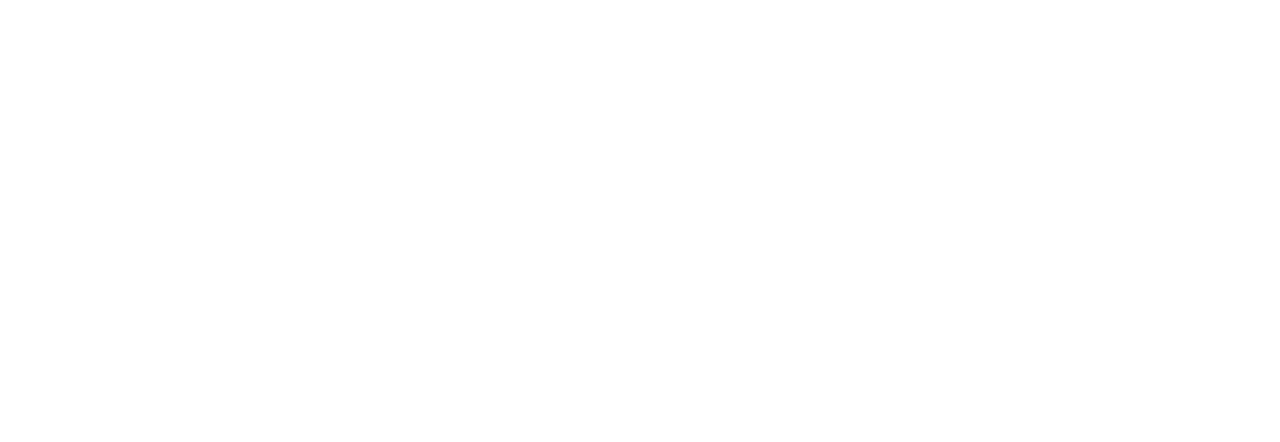
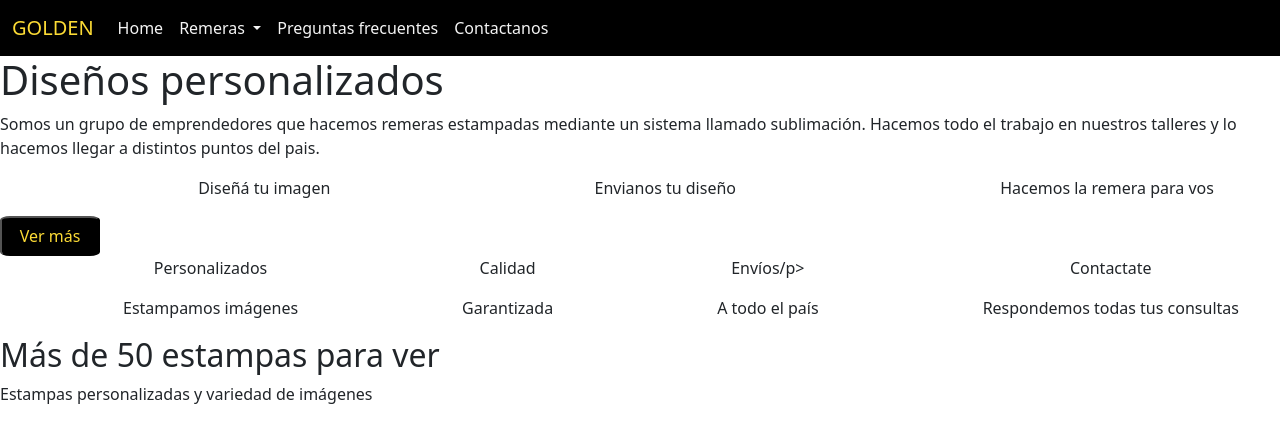
Before and after one commit to octaseiner/Golden, a website: page index.html in a window 1280 px wide. Drawn offline with nearby package versions, Linux system fonts and the light colour scheme.

Commit message:
Cree estructura index y navbar

```diff
--- a/index.html
+++ b/index.html
@@ -9,7 +9,99 @@
     <title>GOLDEN</title>
 </head>
 <body>
+    <head>
+        <nav class="navbar navbar-expand-lg">
+            <div class="container-fluid">
+                <a class="navbar-brand" href="index.html">GOLDEN</a>
+                <button class="navbar-toggler" type="button" data-bs-toggle="collapse"
+                    data-bs-target="#navbarNavDropdown" aria-controls="navbarNavDropdown" aria-expanded="false"
+                    aria-label="Toggle navigation">
+                    <span class="navbar-toggler-icon"></span>
+                </button>
+                <div class="collapse navbar-collapse" id="navbarNavDropdown">
+                    <ul class="navbar-nav">
+                        <li class="nav-item">
+                            <a class="nav-link active" aria-current="page" href="#">Home</a>
+                        </li>
+                        <li class="nav-item dropdown">
+                            <a class="nav-link dropdown-toggle active" href="#" id="navbarDropdownMenuLink" role="button"
+                                data-bs-toggle="dropdown" aria-expanded="false">
+                                Remeras
+                            </a>
+                            <ul class="dropdown-menu" aria-labelledby="navbarDropdownMenuLink">
+                                <li><a class="dropdown-item" href="#">One Direction</a></li>
+                                <li><a class="dropdown-item" href="#">Harry Styles</a></li>
+                                <li><a class="dropdown-item" href="#">Louis Tomlinson</a></li>
+                                <li><a class="dropdown-item" href="#">Personalizados</a></li>
+                                <li><a class="dropdown-item" href="#">Otros</a></li>
+                            </ul>
+                        </li>
+                        <li class="nav-item">
+                            <a class="nav-link active" aria-current="page" href="#">Preguntas frecuentes</a>
+                        </li>
+                        <li class="nav-item">
+                            <a class="nav-link active" aria-current="page" href="#">Contactanos</a>
+                        </li>
+                    </ul>
+                </div>
+            </div>
+        </nav>
+    </head>
 
+    <main>
+        <!-- SECCIÓN PRINCIPAL -->
+        <section id="principalIndex">
+            <h1>Diseños personalizados</h1>
+            <p>Somos un grupo de emprendedores que hacemos remeras estampadas
+                mediante un sistema llamado sublimación. Hacemos todo el trabajo
+                en nuestros talleres y lo hacemos llegar a distintos puntos del pais.
+            </p>
+            <div>
+                <img src="" alt="">
+                <span><p>Diseñá tu imagen</p></span>
+                <img src="" alt="">
+                <span><p>Envianos tu diseño</p></span>
+                <img src="" alt="">
+                <span><p>Hacemos la remera para vos</p></span>
+            </div>
+            <button><a href="#">Ver más</a></button>
+
+            <div>
+                <img src="" alt="">
+                <span><div>
+                    <p>Personalizados</p>
+                    <p>Estampamos imágenes</p>
+                </div></span>
+                <img src="" alt="">
+                <span><div>
+                    <p>Calidad</p>
+                    <p>Garantizada</p>
+                </div></span>
+                <img src="" alt="">
+                <span><div>
+                    <p>Envíos/p>
+                    <p>A todo el país</p>
+                </div></span>
+                <img src="" alt="">
+                <span><div>
+                    <p>Contactate</p>
+                    <p>Respondemos todas tus consultas</p>
+                </div></span>
+            </div>
+        </section>
+
+        <!-- CAROUSEL -->
+        <section id="carouselIndex">
+            <div>
+                <h2>Más de 50 estampas para ver</h2>
+                <p>Estampas personalizadas y variedad de imágenes</p>
+            </div>
+            <div>
+
+            </div>
+        </section>
+
+    </main>
 
     <script src="https://cdn.jsdelivr.net/npm/bootstrap@5.1.0/dist/js/bootstrap.bundle.min.js" integrity="sha384-U1DAWAznBHeqEIlVSCgzq+c9gqGAJn5c/t99JyeKa9xxaYpSvHU5awsuZVVFIhvj" crossorigin="anonymous"></script>
 </body>
--- a/sass/styles.scss
+++ b/sass/styles.scss
@@ -0,0 +1,64 @@
+
+
+.navbar {
+    background-color: #000000;
+
+    .navbar-brand {
+        color: #FCDB35;
+    }
+
+    a {
+        color: #F4F4F4;
+        text-decoration: none;
+    }
+
+    a:hover {
+        border-bottom: solid #FCDB35;
+        text-decoration: none;
+    }
+
+    .dropdown-menu li a {
+        background-color: #FCDB35;
+        color: #000000;
+        border-top: 1px solid #000000;
+    }
+
+    .dropdown-menu li a:active {
+        border-bottom: none;
+        background-color: #000000;
+        color: #FCDB35;
+    }
+}
+
+section#principalIndex {
+    div {
+        display: flex;
+        flex-direction: row;
+        justify-content: space-around;
+
+        div {
+            display: flex;
+            flex-direction: column;
+            justify-content: space-around;
+            align-items: center;
+        }
+    }
+
+    button {
+        border-radius: 10%;
+        background-color: #000000;
+        width: 100px;
+        height: 40px;
+
+        a {
+            color: #FCDB35;
+            text-decoration: none;
+        }
+    }
+
+}
+
+section#carouselIndex {
+    display: flex;
+    flex-direction: row;
+}
```
Also changed, not shown: css/styles.css.
